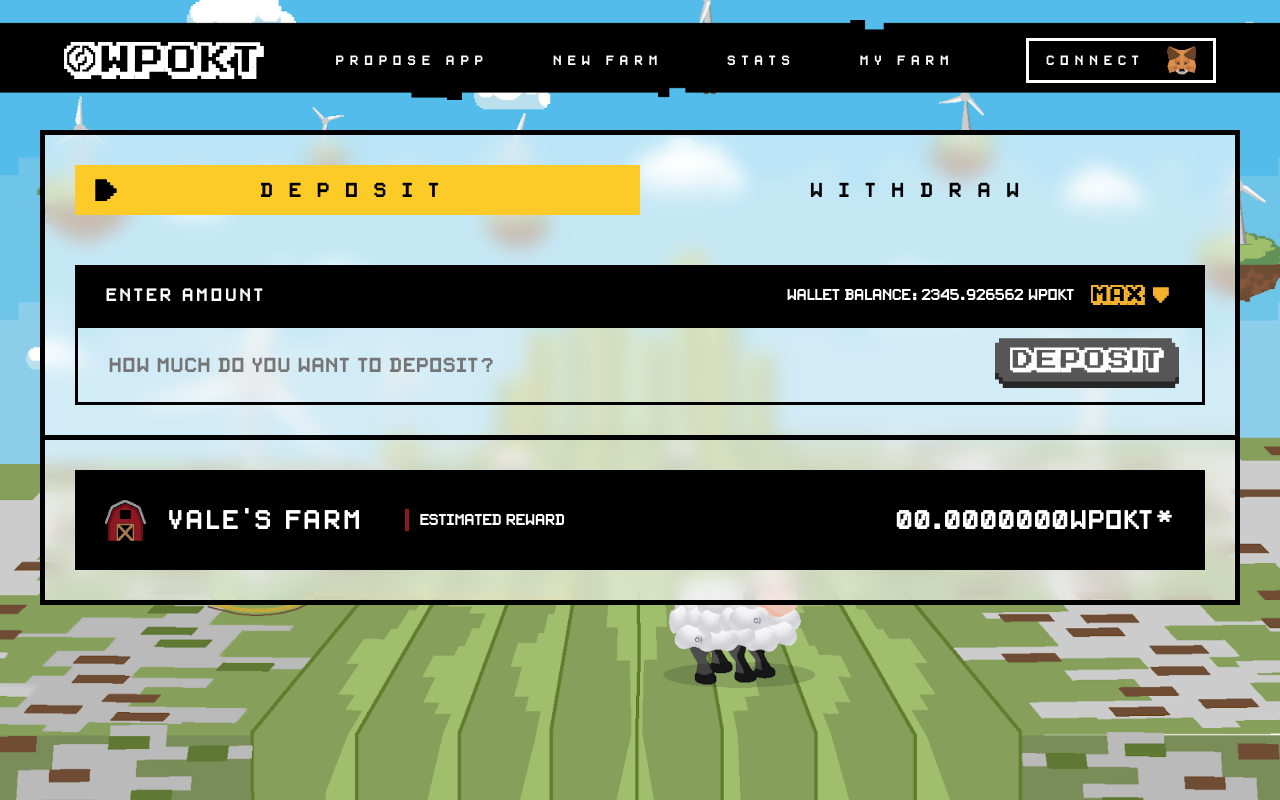
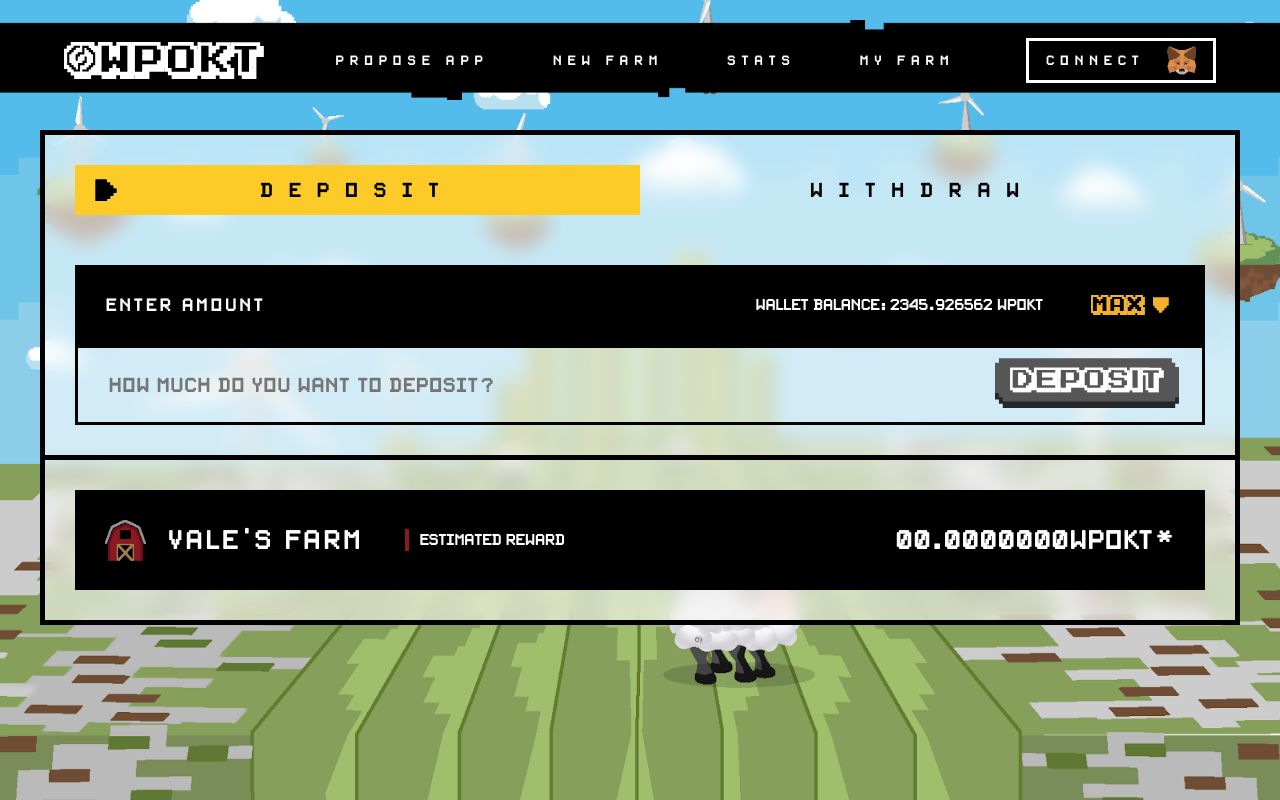
Before and after one commit to pokt-foundation/wpokt-app, a React (Create React App) app: page / in a window 1280 px wide. Built offline with nearby package versions, Linux system fonts and the light colour scheme.

Commit message:
Fix EnterAmount header

```diff
--- a/src/views/Deposit/components/EnterAmount/components/index.ts
+++ b/src/views/Deposit/components/EnterAmount/components/index.ts
@@ -2,30 +2,84 @@
 import { media } from 'components/breakpoints';
 import { colors } from 'components/theme';
 
-export const StyledDepositHeader = styled.div`
+export const StyledHeader = styled.div`
     align-items: flex-start;
     background: #000;
     box-sizing: border-box;
     display: flex;
     flex-direction: column;
-    height: 75px;
     justify-content: space-between;
-    padding: 2rem 2rem 1.5rem;
-
-    ${media.xs`
-        height: 100px;
-        padding: 2.5rem 3rem;
-    `}
 
     ${media.sm`
         align-items: center;
         flex-direction: row;
-        height: 50px;
-        padding: 3rem;
+    `}
+`;
+
+export const StyledHeaderLeft = styled.div`
+    align-items: center;
+    display: flex;
+
+    div#enter-amount {
+        align-items: center;
+        display: flex;
+        justify-content: space-between;
+        padding: 2rem 2rem 1.5rem;
+
+        ${media.xs`
+            padding: 2rem 2.5rem;
+        `}
+
+        ${media.sm`
+            padding: 3rem;
+        `}
+    }
+`;
+
+export const StyledHeaderRight = styled.div`
+    align-items: center;
+    display: flex;
+    flex-direction: column;
+    width: 100%;
+
+    ${media.sm`
+        flex-direction: row;
+        width: 34rem;
     `}
 
-    ${media.xl`
-        height: 60px;
+    ${media.md`
+        width: 43rem;
+    `}
+
+    ${media.lg`
+        width: 45rem;
+    `}
+
+    div#wallet-balance {
+        align-items: center;
+        display: flex;
+        justify-content: space-between;
+        width: 100%;
+
+        padding: 1.5rem 2rem;
+
+        ${media.xs`
+            padding: 2.5rem 3rem;
+        `}
+
+        ${media.sm`
+            padding: 3rem 3rem 3rem 0;
+        `}
+    }
+`;
+
+export const StyledLine = styled.div`
+    background: ${colors.red};
+    height: 2px;
+    width: 100%;
+
+    ${media.sm`
+        display: none;
     `}
 `;
 
--- a/src/views/Deposit/components/EnterAmount/index.tsx
+++ b/src/views/Deposit/components/EnterAmount/index.tsx
@@ -8,21 +8,29 @@
 
 // Components
 import {
-    StyledDepositHeader,
+    StyledHeader,
+    StyledHeaderLeft,
+    StyledHeaderRight,
+    StyledLine,
     StyledDepositInputContainer,
     StyledMaxButton,
 } from './components';
-import { Flex } from 'components/Containers';
 import { H2, P2 } from 'components/Typography';
 
 export const EnterAmount: React.FC = () => {
     return (
         <>
-            <StyledDepositHeader>
-                <H2 color={colors.white}>Enter Amount</H2>
-                <Flex align={'center'}>
-                    <P2 color={colors.white}>Wallet balance: 2345.926562 wPOKT</P2>
-                    <StyledMaxButton>
+            <StyledHeader>
+                <StyledHeaderLeft>
+                    <div id={'enter-amount'}>
+                        <H2 color={colors.white}>Enter Amount</H2>
+                    </div>
+                </StyledHeaderLeft>
+                <StyledHeaderRight>
+                    <StyledLine />
+                    <div id={'wallet-balance'}>
+                        <P2 color={colors.white}>Wallet balance: 2345.926562 wPOKT</P2>
+                        <StyledMaxButton>
                         <div id={'max-svg'}>
                             <MaxSvg />
                         </div>
@@ -30,8 +38,9 @@
                             <SelectorSvg />
                         </div>
                     </StyledMaxButton>
-                </Flex>
-            </StyledDepositHeader>
+                    </div>
+                </StyledHeaderRight>
+            </StyledHeader>
             <StyledDepositInputContainer>
                 <input type="text" placeholder={'How much do you want to deposit?'} />
                 <button>
--- /dev/null
+++ b/src/views/Deposit/components/InfoCard/components/index.ts
@@ -0,0 +1,117 @@
+import styled from 'styled-components';
+import { media } from 'components/breakpoints';
+import { colors } from 'components/theme';
+
+export const StyledFarmContainer = styled.div`
+    height: 3rem;
+    margin-right: 2rem;
+    width: 3.2rem;
+
+    ${media.sm`
+        height: 4rem;
+        margin-right: 2rem;
+        width: 4.2rem;
+    `}
+`;
+
+export const StyledHeader = styled.div`
+    align-items: flex-start;
+    background: #000;
+    box-sizing: border-box;
+    display: flex;
+    flex-direction: column;
+    justify-content: space-between;
+
+    ${media.sm`
+        align-items: center;
+        flex-direction: row;
+    `}
+`;
+
+export const StyledHeaderLeft = styled.div`
+    align-items: center;
+    display: flex;
+
+    div#farm-title {
+        align-items: center;
+        display: flex;
+        justify-content: space-between;
+        padding: 2rem 2rem 1.5rem;
+
+        ${media.xs`
+            padding: 2rem 2.5rem;
+        `}
+
+        ${media.sm`
+            padding: 3rem;
+        `}
+    }
+`;
+
+export const StyledHeaderRight = styled.div`
+    align-items: center;
+    display: flex;
+    flex-direction: column;
+    width: 100%;
+
+    ${media.sm`
+        flex-direction: row;
+        width: 43rem;
+    `}
+
+    ${media.md`
+        width: 60rem;
+    `}
+
+    ${media.lg`
+        width: 80rem;
+    `}
+
+    ${media.xl`
+        width: 140rem;
+    `}
+
+    div#estimated-reward {
+        align-items: center;
+        display: flex;
+        justify-content: space-between;
+        width: 100%;
+
+        padding: 1.5rem 2rem;
+
+        ${media.xs`
+            padding: 2.5rem 3rem;
+        `}
+
+        ${media.sm`
+            padding: 3rem 3rem 3rem 0;
+        `}
+    }
+`;
+
+export const StyledLine = styled.div`
+    background: ${colors.red};
+    height: 2px;
+    width: 100%;
+
+    ${media.sm`
+        height: 22px;
+        margin: 0 1rem 0 0;
+        width: 4px;
+    `}
+`;
+
+export const StyledRewardText = styled.p`
+    color: ${colors.white};
+    font-family: PixelSplitter;
+    font-size: 10px;
+    letter-spacing: 1px;
+
+    ${media.xs`
+        font-size: 16px;
+    `}
+
+    ${media.md`
+        font-size: 24px;
+    `}
+`;
--- a/src/views/Deposit/components/InfoCard/index.tsx
+++ b/src/views/Deposit/components/InfoCard/index.tsx
@@ -4,6 +4,14 @@
 import { colors } from 'components/theme';
 
 // Components
+import {
+    StyledFarmContainer,
+    StyledHeader,
+    StyledHeaderLeft,
+    StyledHeaderRight,
+    StyledLine,
+    StyledRewardText,
+} from './components';
 import { H1, P2 } from 'components/Typography';
 
 // Assets
@@ -11,6 +19,7 @@
 
 export const InfoCard: React.FC = () => {
     return (
+        <div>
             <StyledHeader>
                 <StyledHeaderLeft>
                     <div id={'farm-title'}>
@@ -27,122 +36,7 @@
                         <StyledRewardText color={colors.white}>00.0000000Wpokt*</StyledRewardText>
                     </div>
                 </StyledHeaderRight>
-            {/* <div>Inner Info Cards</div>
-            <div>More Info</div> */}
             </StyledHeader>
+        </div>
     )
 }
-
-const StyledFarmContainer = styled.div`
-    height: 3rem;
-    margin-right: 2rem;
-    width: 3.2rem;
-
-    ${media.sm`
-        height: 4rem;
-        margin-right: 2rem;
-        width: 4.2rem;
-    `}
-`;
-
-const StyledHeader = styled.div`
-    align-items: flex-start;
-    background: #000;
-    box-sizing: border-box;
-    display: flex;
-    flex-direction: column;
-    justify-content: space-between;
-
-    ${media.sm`
-        align-items: center;
-        flex-direction: row;
-    `}
-`;
-
-const StyledHeaderLeft = styled.div`
-    align-items: center;
-    display: flex;
-
-    div#farm-title {
-        align-items: center;
-        display: flex;
-        justify-content: space-between;
-        padding: 2rem 2rem 1.5rem;
-
-        ${media.xs`
-            padding: 2rem 2.5rem;
-        `}
-
-        ${media.sm`
-            padding: 3rem;
-        `}
-    }
-`;
-
-const StyledHeaderRight = styled.div`
-    align-items: center;
-    display: flex;
-    flex-direction: column;
-    width: 100%;
-
-    ${media.sm`
-        flex-direction: row;
-        width: 43rem;
-    `}
-
-    ${media.md`
-        width: 60rem;
-    `}
-
-    ${media.lg`
-        width: 80rem;
-    `}
-
-    ${media.xl`
-        width: 140rem;
-    `}
-
-    div#estimated-reward {
-        align-items: center;
-        display: flex;
-        justify-content: space-between;
-        width: 100%;
-
-        padding: 1.5rem 2rem;
-
-        ${media.xs`
-            padding: 2.5rem 3rem;
-        `}
-
-        ${media.sm`
-            padding: 3rem 3rem 3rem 0;
-        `}
-    }
-`;
-
-const StyledLine = styled.div`
-    background: ${colors.red};
-    height: 4px;
-    width: 100%;
-
-    ${media.sm`
-        height: 22px;
-        margin: 0 1rem 0 0;
-        width: 4px;
-    `}
-`;
-
-const StyledRewardText = styled.p`
-    color: ${colors.white};
-    font-family: PixelSplitter;
-    font-size: 10px;
-    letter-spacing: 1px;
-
-    ${media.xs`
-        font-size: 16px;
-    `}
-
-    ${media.md`
-        font-size: 24px;
-    `}
-`;
```
Lines whose indentation alone changed are shown as unchanged.
